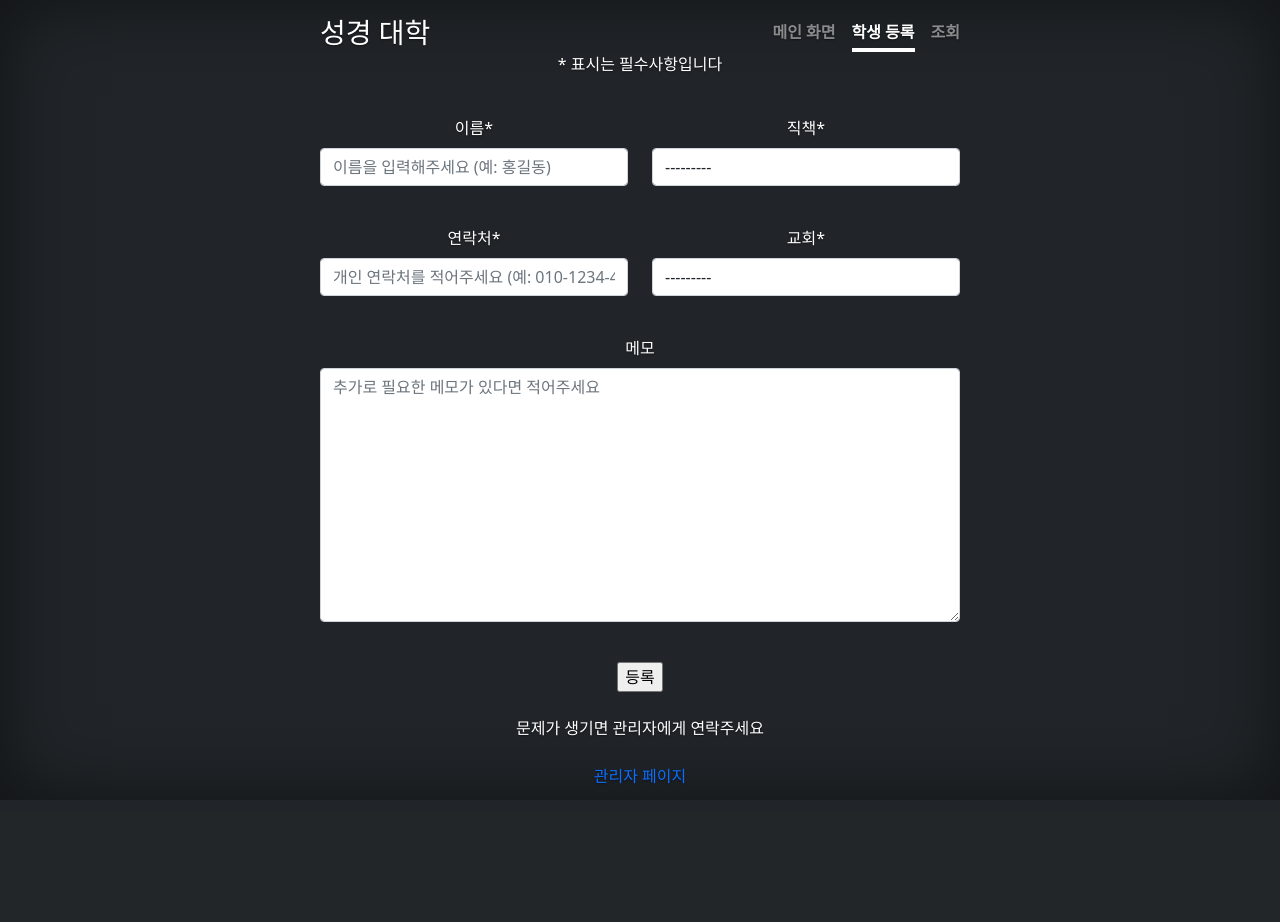
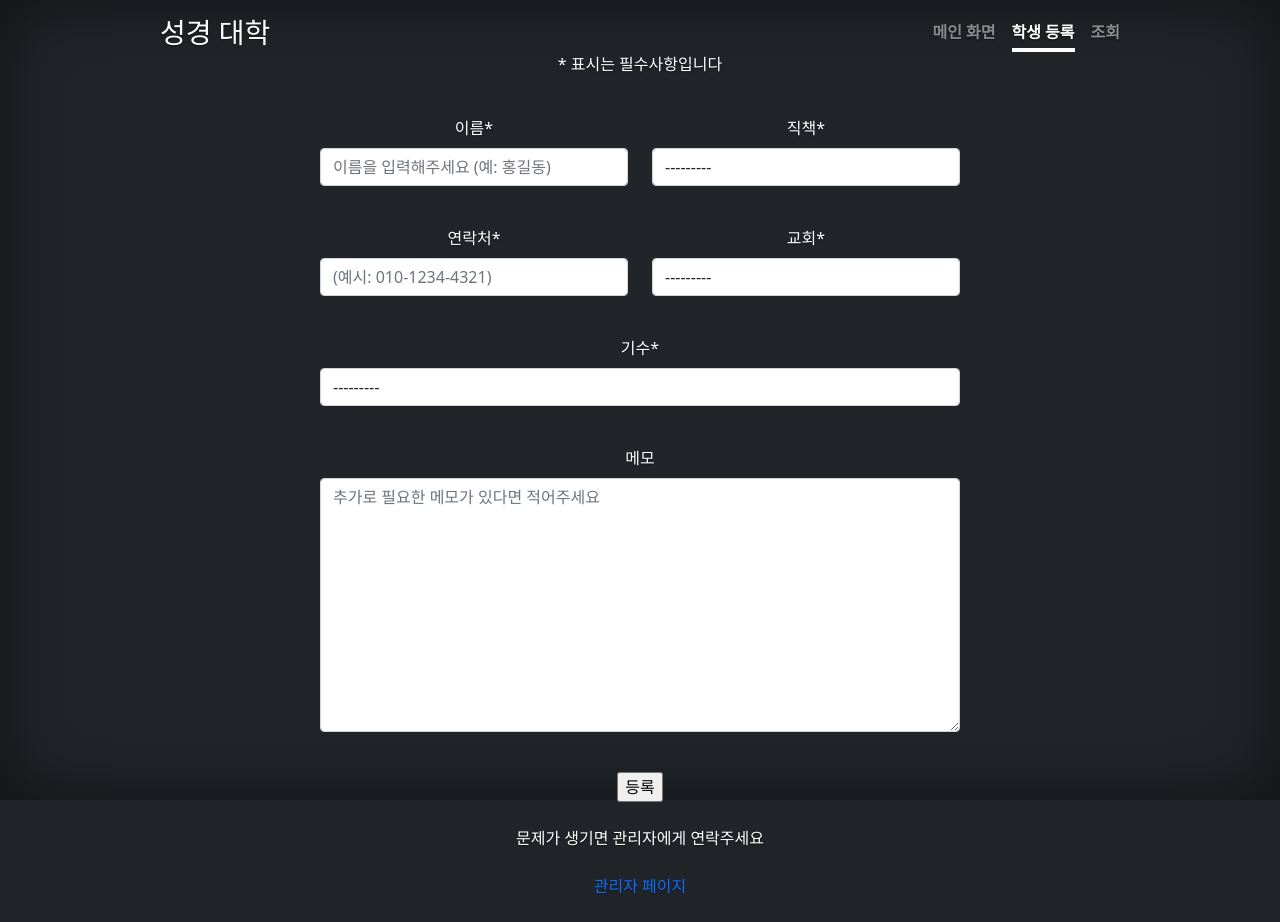
Before and after one commit to lambrosopos/bible-school-web-app, a Django app: page /student/add in a window 1280 px wide. Before the commit the page ends 800 px from the top, so only its background shows below. Run offline with Django 3.2, Linux system fonts and the light colour scheme; data that the repository does not hold is empty; some libraries are stand-ins or nearby versions.

Commit message:
add cohort select to form

```diff
--- a/bible_school/app/forms.py
+++ b/bible_school/app/forms.py
@@ -6,7 +6,7 @@ from .models import Student
 class StudentForm(forms.ModelForm):
     class Meta:
         model = Student
-        fields = [ 'name', 'title', 'contact', 'memo', 'church']
+        fields = [ 'name', 'title', 'contact', 'memo', 'church', 'cohort']
         widgets = {
             "name": forms.TextInput(
                 attrs={
@@ -21,13 +21,18 @@ class StudentForm(forms.ModelForm):
             ),
             "contact": forms.TextInput(
                 attrs={
-                    "placeholder":"개인 연락처를 적어주세요 (예: 010-1234-4321)"
+                    "placeholder":"(예시: 010-1234-4321)"
                 }
             ),
             "church": forms.Select(
                 attrs={
                     "placeholder":"현재 출석중인 계시는 교회를 선택해주세요"
                     "(없는 경우 관리자에게 문의해주세요)"
+                }
+            ),
+            "cohort": forms.Select(
+                attrs={
+                    "placeholder":"등록할 기수를 선택해주세요"
                 }
             ),
             "memo": forms.Textarea(
@@ -41,5 +46,6 @@ class StudentForm(forms.ModelForm):
             "title": _("직책"),
             "contact": _("연락처"),
             "church": _("교회"),
+            "cohort": _("기수"),
             "memo": _("메모")
         }
--- a/bible_school/app/views.py
+++ b/bible_school/app/views.py
@@ -1,7 +1,7 @@
 from django.db.models import Q
 from django.shortcuts import render, redirect
 from .forms import StudentForm
-from .models import Student, Church, CohortStudentJoin
+from .models import Student, Church, CohortStudentJoin, Cohort
 
 def main_page(request):
     return render(request, 'pages/index.html')
--- a/bible_school/templates/base.html
+++ b/bible_school/templates/base.html
@@ -46,7 +46,7 @@ body {
 }
 
 .cover-container {
-  max-width: 42em;
+  max-width: 62em;
 }
 
 
--- a/bible_school/templates/student/student_form.html
+++ b/bible_school/templates/student/student_form.html
@@ -9,9 +9,18 @@
 {% endblock %}
 
 {% block main_body %}
+<style>
+.student-form {
+  width: 40em;
+  margin-left:auto;
+  margin-right:auto;
+}
+
+</style>
+
+<div class="student-form">
   <p>* 표시는 필수사항입니다</p>
   <br>
-
   <form method="post">
     {% csrf_token %}
     <div class="row">
@@ -32,10 +41,13 @@
       </div>
     </div>
     <br>
+    {{ form.cohort | as_crispy_field }}
+    <br>
     {{ form.memo | as_crispy_field }}
     <br>
     <input type="submit" value="등록">
   </form>
+</div>
 
 <br>
 <p>문제가 생기면 관리자에게 연락주세요</p>
--- a/bible_school/templates/student/student_group.html
+++ b/bible_school/templates/student/student_group.html
@@ -11,7 +11,7 @@
 <div class="jumbotron">
   <h1 class="display-4">{{ student_name }}</h1>
   <p><i>{{ church_name }},{{ title_name }}</i></p>
-  <p class="lead">그룹 편성 및 리더 여부</p>
+  <p class="lead"><i>{{ cohort_name }}</i>, 그룹 편성 및 리더 여부</p>
 
   {% if results %}
   <br>
```
Lines whose indentation alone changed are shown as unchanged.
